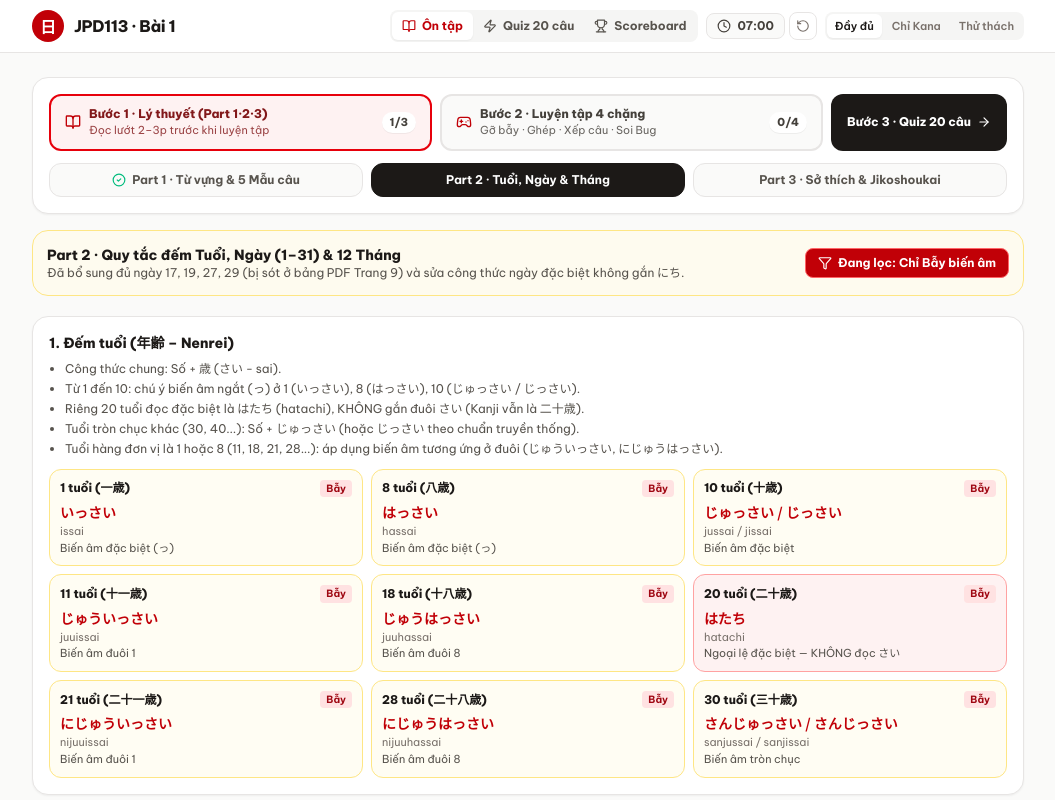
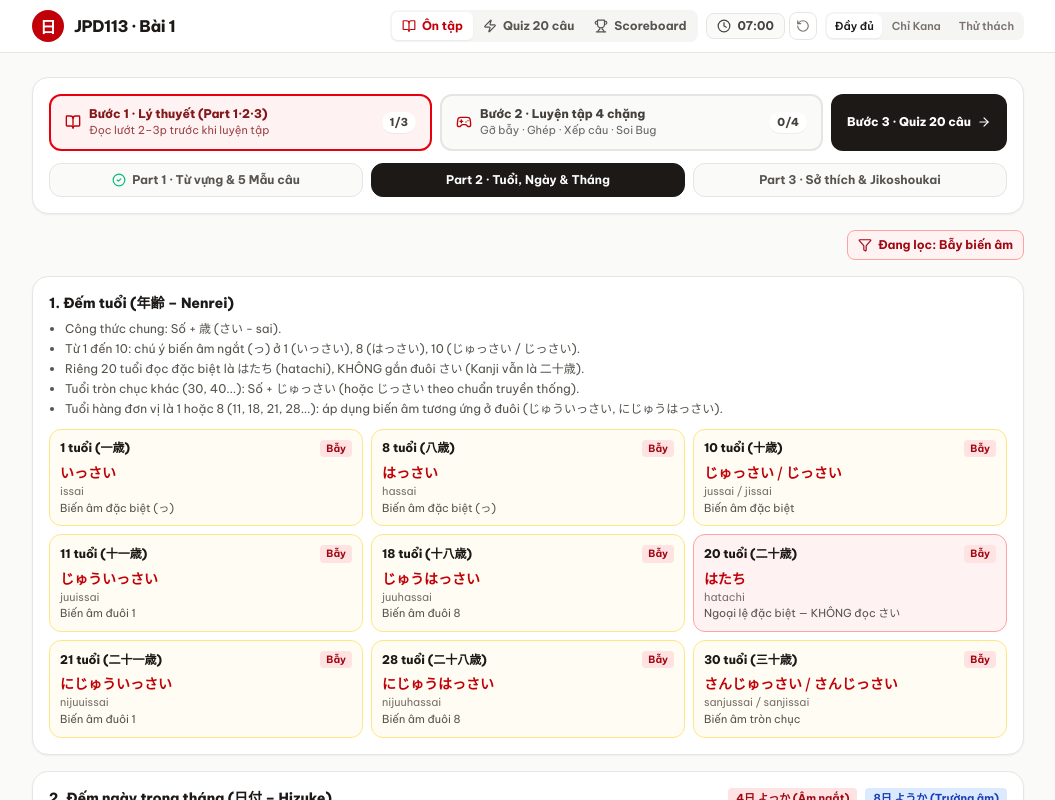
Before and after one commit to KH4NHTU0N9/JPD113-REVISION-PROJECT, a React (Vite) app: page / in a window 1280 px wide. Both pictures are taken after a click on the button "Tiếp tục: Part 2". Shown: the top 800 px of the page, without its empty margins (112-1167 px from the left). Built offline with nearby package versions, Linux system fonts and the light colour scheme.

Commit message:
refactor(part2): remove step banner and footer tip

```diff
--- a/src/components/Part2ReviewTab.tsx
+++ b/src/components/Part2ReviewTab.tsx
@@ -31,27 +31,19 @@ export function Part2ReviewTab({
     : MONTH_READINGS;
 
   return (
-    <div className="space-y-5">
-      <div className="flex flex-wrap items-center justify-between gap-2 rounded-2xl border border-amber-200 bg-amber-50/70 p-3.5">
-        <div>
-          <h2 className="text-sm font-extrabold text-stone-900">
-            Part 2 · Quy tắc đếm Tuổi, Ngày (1–31) & 12 Tháng
-          </h2>
-          <p className="text-xs text-stone-600">
-            Đã bổ sung đủ ngày 17, 19, 27, 29 (bị sót ở bảng PDF Trang 9) và sửa công thức ngày đặc biệt không gắn にち.
-          </p>
-        </div>
+    <div className="space-y-4">
+      <div className="flex justify-end">
         <button
           type="button"
           onClick={() => setTrapOnly((prev) => !prev)}
-          className={`flex items-center gap-1.5 rounded-lg border px-3 py-1.5 text-xs font-bold transition ${
+          className={`flex items-center gap-1.5 rounded-lg border px-2.5 py-1.5 text-xs font-bold transition ${
             trapOnly
-              ? 'border-red-400 bg-red-700 text-white'
+              ? 'border-red-300 bg-red-50 text-red-800'
               : 'border-stone-200 bg-white text-stone-700 hover:bg-stone-50'
           }`}
         >
           <Filter className="h-3.5 w-3.5" />
-          {trapOnly ? 'Đang lọc: Chỉ Bẫy biến âm' : 'Đang hiện: Đầy đủ 100%'}
+          {trapOnly ? 'Đang lọc: Bẫy biến âm' : 'Chỉ xem Bẫy biến âm'}
         </button>
       </div>
 
@@ -200,20 +192,17 @@ export function Part2ReviewTab({
         </div>
       </section>
 
-      <div className="flex flex-wrap items-center justify-between gap-3 rounded-2xl border border-stone-200 bg-white p-4 shadow-xs">
-        <p className="text-xs text-stone-600">
-          Mẹo: Nhớ kỹ 3 tháng (4/7/9), tuổi 20 (はたち) và ngày 4 (よっか) vs 8 (ようか).
-        </p>
+      <div className="flex justify-end">
         <button
           type="button"
           onClick={onComplete}
           className={`flex items-center gap-1.5 rounded-xl px-4 py-2 text-xs font-extrabold transition ${
             isCompleted
-              ? 'bg-emerald-100 text-emerald-800'
+              ? 'bg-emerald-100 text-emerald-800 hover:bg-emerald-200'
               : 'bg-red-700 text-white hover:bg-red-800'
           }`}
         >
-          <span>{isCompleted ? 'Đã xem Part 2 · Sang Part 3' : 'Xong lý thuyết Part 2 → Part 3'}</span>
+          <span>{isCompleted ? 'Sang Part 3' : 'Tiếp tục: Part 3'}</span>
           <ArrowRight className="h-4 w-4" />
         </button>
       </div>
```
